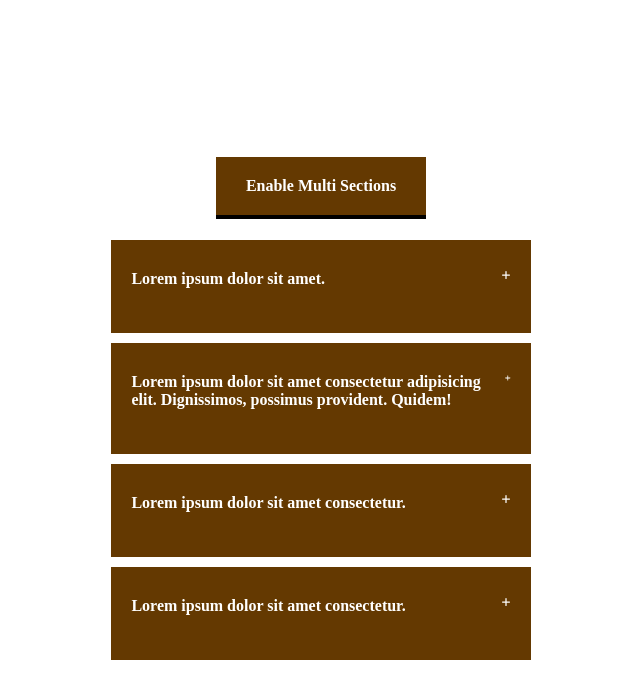
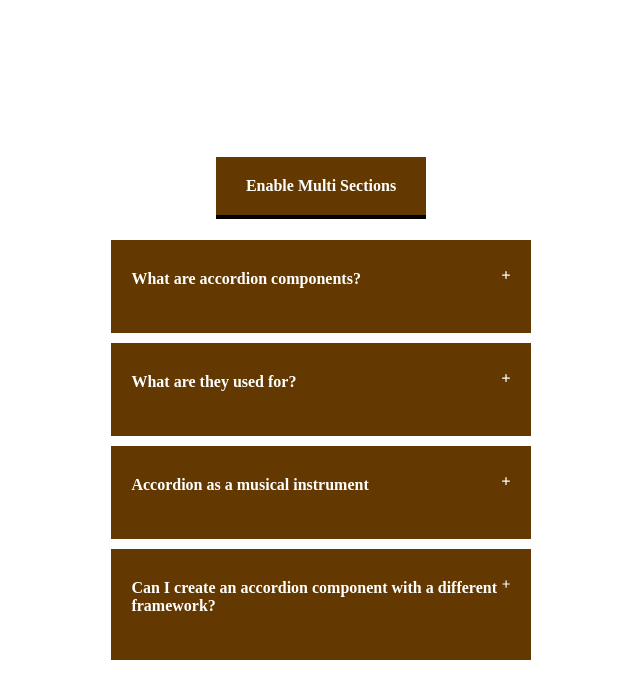
Before and after one commit to bhaveshchadha/Accordion-App, a React (Vite) app: page / in a window 1280 px wide. Shown: the top 698 px of the page, without its empty margins (319-959 px from the left). Built offline with nearby package versions, Linux system fonts and the light colour scheme.

Commit message:
Refactor: Stored data in a seperate file

```diff
--- a/src/components/Accordions.jsx
+++ b/src/components/Accordions.jsx
@@ -1,5 +1,7 @@
 import React, { useState } from "react";
 import { FaPlus } from "react-icons/fa6";
+import data from "../data/data";
+
 function Accordions() {
   const [multiSelections, setMultiSelections] = useState(false);
   const handleMultiSections = () => {
@@ -33,55 +35,21 @@
       <div className="box title" onClick={handleMultiSections}>
         Enable Multi Sections
       </div>
-      <div className="box show_answer" onClick={handleClick}>
-        <div className=" question">
-          Lorem ipsum dolor sit amet.
-          <FaPlus size={10} />
-        </div>
-        <div className=" answer close">
-          Lorem ipsum dolor sit amet consectetur adipisicing elit. Quas et
-          distinctio accusamus modi ipsam quidem tenetur fugit a, aspernatur,
-          maxime, facilis expedita. Incidunt iure ipsa voluptatem officia quod
-          eveniet eligendi.
-        </div>
-      </div>
-      <div className="box show_answer" onClick={handleClick}>
-        <div className="question">
-          Lorem ipsum dolor sit amet consectetur adipisicing elit. Dignissimos,
-          possimus provident. Quidem!
-          <FaPlus size={10} />
-        </div>
-        <div className=" answer close">
-          Lorem ipsum dolor sit amet consectetur adipisicing elit. Quas et
-          distinctio accusamus modi ipsam quidem tenetur fugit a, aspernatur,
-          maxime, facilis expedita. Incidunt iure ipsa voluptatem officia quod
-          eveniet eligendi.
-        </div>
-      </div>
-      <div className="box show_answer" onClick={handleClick}>
-        <div className="question">
-          Lorem ipsum dolor sit amet consectetur.
-          <FaPlus size={10} />
-        </div>
-        <div className=" answer close">
-          Lorem ipsum dolor sit amet consectetur adipisicing elit. Quas et
-          distinctio accusamus modi ipsam quidem tenetur fugit a, aspernatur,
-          maxime, facilis expedita. Incidunt iure ipsa voluptatem officia quod
-          eveniet eligendi.
-        </div>
-      </div>
-      <div className="box show_answer" onClick={handleClick}>
-        <div className="question">
-          Lorem ipsum dolor sit amet consectetur.
-          <FaPlus size={10} />
-        </div>
-        <div className=" answer close">
-          Lorem ipsum dolor sit amet consectetur adipisicing elit. Quas et
-          distinctio accusamus modi ipsam quidem tenetur fugit a, aspernatur,
-          maxime, facilis expedita. Incidunt iure ipsa voluptatem officia quod
-          eveniet eligendi.
-        </div>
-      </div>
+      {console.log(data.length)}
+
+      {data.length > 0 ? (
+        data.map((d) => (
+          <div className="box show_answer" onClick={handleClick} key={d.id}>
+            <div className=" question">
+              {d.question}
+              <FaPlus size={10} />
+            </div>
+            <div className=" answer close">{d.answer}</div>
+          </div>
+        ))
+      ) : (
+        <div>No data</div>
+      )}
     </div>
   );
 }
--- /dev/null
+++ b/src/data/data.jsx
@@ -0,0 +1,28 @@
+const data = [
+  {
+    id: "1",
+    question: "What are accordion components?",
+    answer:
+      "Accordion components are user interface elements used for organizing and presenting content in a collapsible manner. They typically consist of a header, content, and an expand/collapse action.",
+  },
+  {
+    id: "2",
+    question: "What are they used for?",
+    answer:
+      "They are commonly employed in various contexts, including FAQs, product descriptions, navigation menus, settings panels, and data tables, to save screen space and provide a structured and user-friendly interface for presenting information or options.",
+  },
+  {
+    id: "3",
+    question: "Accordion as a musical instrument",
+    answer:
+      "The accordion is a musical instrument with a keyboard and bellows. It produces sound by air passing over reeds when the player expands or compresses the bellows, used in various music genres.",
+  },
+  {
+    id: "4",
+    question: "Can I create an accordion component with a different framework?",
+    answer:
+      "Yes of course, it is very possible to create an accordion component with another framework.",
+  },
+];
+
+export default data;
```
